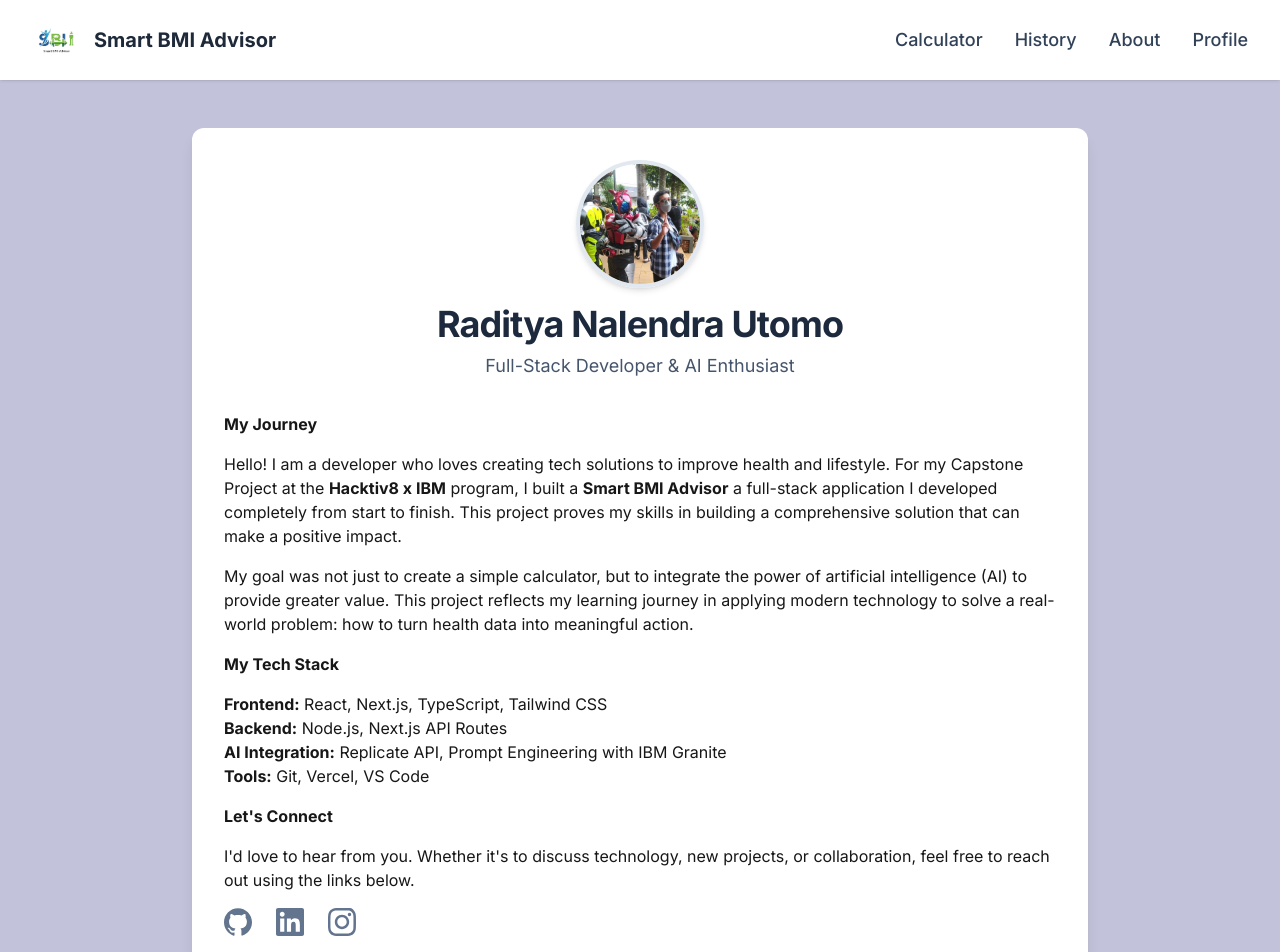
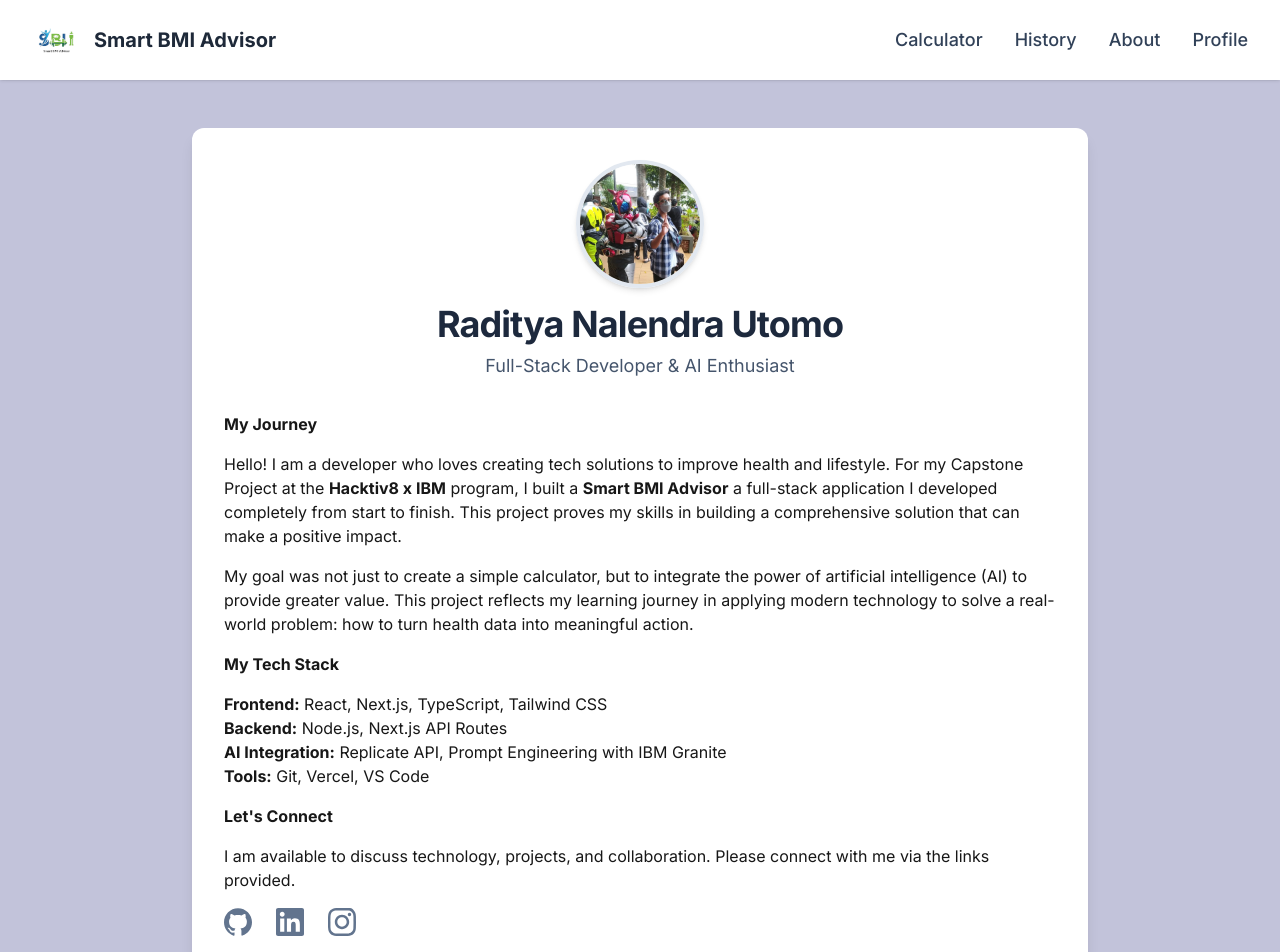
Before and after one commit to RadityaNalendraU/bmi_mass_calculator_integrated_with_ai, a Next.js app: page /Profile in a window 1280 px wide. Shown: the top 952 px of the page. Built offline with nearby package versions, Linux system fonts and the light colour scheme.

Commit message:
fixing Profile/Page.tsx

```diff
--- a/app/Profile/page.tsx
+++ b/app/Profile/page.tsx
@@ -71,7 +71,7 @@ export default function ProfilePage() {
             <strong>Let&apos;s Connect</strong>
           </h3>
           <p>
-            I'd love to hear from you. Whether it's to discuss technology, new projects, or collaboration, feel free to reach out using the links below.
+            I am available to discuss technology, projects, and collaboration. Please connect with me via the links provided.
           </p>
 
           {/* Social media links */}
```
